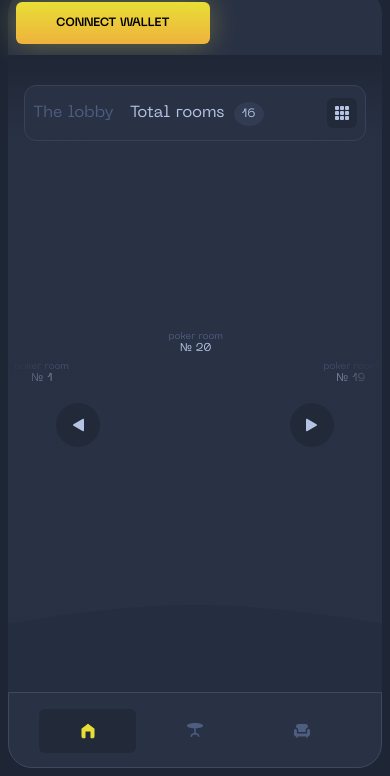
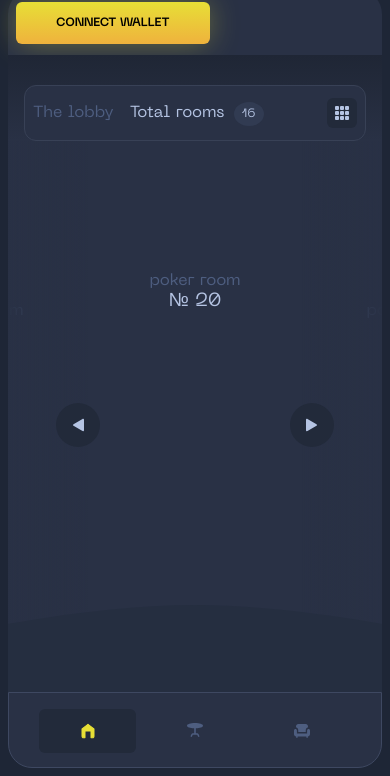
Before and after one commit to kir1l/work, a website: page src/index.html in a window 390 px wide. Shown: the part 68-844 px from the top of the page. Drawn offline with nearby package versions, Linux system fonts and the light colour scheme; files that its build step writes are made by us from their sources.

Commit message:
v хз какая

```diff
--- a/src/components/scss/main.scss
+++ b/src/components/scss/main.scss
@@ -191,8 +191,7 @@
   }
 
   .button-mode {
-    padding: 11px 15px;
-    width: 80px;
+    padding: 11px 30px;
     border-radius: 22px;
     background: #313B52;
     border: 0;
@@ -325,19 +324,13 @@
         text-align: center;
       }
       @media screen and (max-width: 900px) {
-        transform: scale(.8) translateX(-62%);
-      }
-      @media screen and (max-width: 450px) {
-        transform: scale(.6) translateX(-82%);
+        top: 130px;
       }
       @media screen and (max-height: 800px) {
         top: 70px;
       }
       @media screen and (max-height: 740px) {
         top: 50px;
-      }
-      @media screen and (max-width: 700px) {
-        top: 70px;
       }
       @media screen and (max-width: 600px) {
         top: 90px;
@@ -353,9 +346,6 @@
       }
       @media screen and (max-width: 500px) and (min-height: 750px){
         top: 110px;
-      }
-      @media screen and (max-width: 420px) and (min-height: 750px){
-        top: 160px;
       }
     }
 
@@ -373,8 +363,8 @@
       flex: 25%;
     }
 
-    @media screen and (max-width: 1000px) {
-      flex: 33.333%;
+    @media screen and (max-width: 600px) {
+      flex: 50%;
     }
 
   }
--- a/src/styles/scss/style.scss
+++ b/src/styles/scss/style.scss
@@ -80,6 +80,7 @@ body {
 }
 
 .wrapper {
+  overflow: hidden;
   display: grid;
   grid-template-areas:
     "sidebar header header"
```
